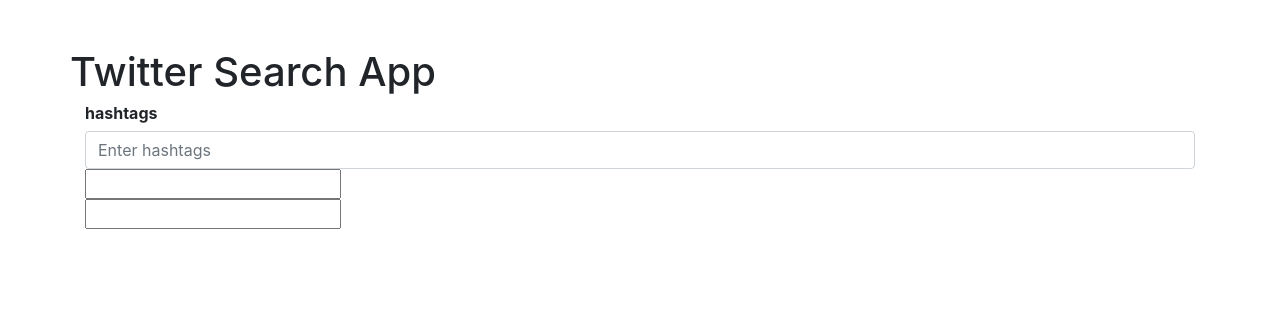
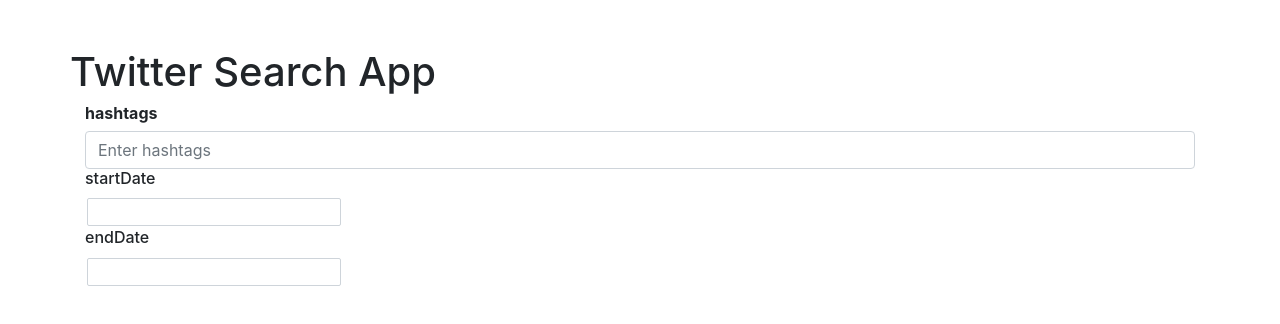
Before and after one commit to YosiZiv/twiiter-search-app, a React (Create React App) app: page / in a window 1280 px wide. Shown: the top 324 px of the page. Built offline with nearby package versions, Linux system fonts and the light colour scheme.

Commit message:
fix few bugs

```diff
--- a/src/Components/Layout/DatePicker.js
+++ b/src/Components/Layout/DatePicker.js
@@ -1,10 +1,20 @@
 import React from "react";
 import DatePicker from "react-datepicker";
 import "react-datepicker/dist/react-datepicker.css";
-
-const DatePickerComponent = ({ startDate, handleTimeChange, id }) => (
+import "./DatePicker.css";
+const DatePickerComponent = ({ handleTimeChange, date, id }) => (
   <div>
-    <DatePicker id={id} selected={startDate} onChange={handleTimeChange} />
+    <h6>
+      <label className='m-0'>{id}</label>
+    </h6>
+    <div className='datePicker'>
+      <DatePicker
+        dateFormat='yyyy/MM/dd'
+        id={id}
+        selected={date}
+        onChange={handleTimeChange}
+      />
+    </div>
   </div>
 );
 export default DatePickerComponent;
```
